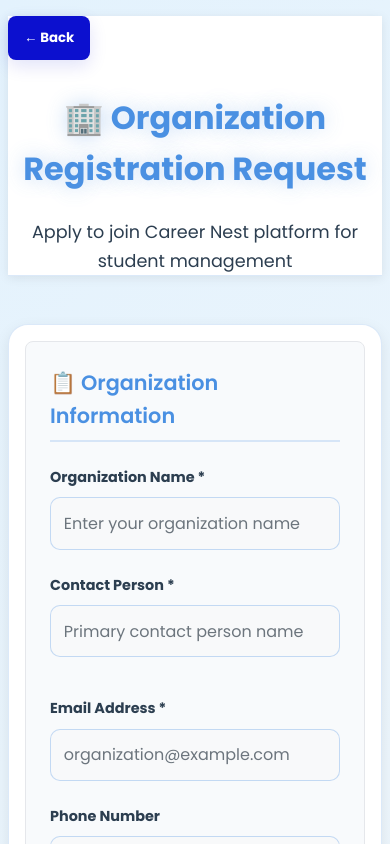
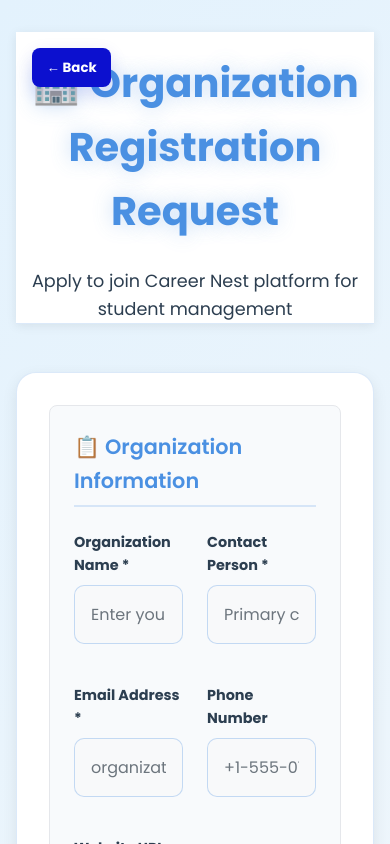
Before and after one commit to NaiduBugata/Career-Nest, a React (Vite) app in the folder frontend/: page /#/organization-register in a window 390 px wide. Shown: the top 844 px of the page. Built offline with nearby package versions, Linux system fonts and the light colour scheme.

Commit message:
Layout: move registration back button to top-left and reserve header spacing; fix mobile media query

```diff
--- a/frontend/src/styles/organization_registration.css
+++ b/frontend/src/styles/organization_registration.css
@@ -17,6 +17,8 @@
   text-align: center;
   margin-bottom: 3rem;
   position: relative;
+  /* add top padding so the back button doesn't overlap the header content */
+  padding-top: 1.2rem;
 }
 
 .back-button {
@@ -309,29 +311,29 @@
   transition: all 0.3s ease;
 }
 
-.back-btn:hover {
+.back-button {
+  position: absolute;
+  left: 1rem;
+  top: 16px; /* position near the top to avoid overlapping centered header content */
+  transform: none;
+  /* Match success back button: solid primary background */
+  background: #0c10cf;
+  border: none;
+  color: white;
+  padding: 0.6rem 0.9rem;
+  border-radius: 8px;
+  cursor: pointer;
+  transition: all 0.18s ease;
+  font-weight: 700;
+  box-shadow: 0 6px 18px rgba(12,16,207,0.12);
+  z-index: 20;
+}
+
+.back-button:hover {
   background: #0a0eb5;
   transform: translateY(-2px);
-  box-shadow: 0 5px 15px rgba(12, 16, 207, 0.4);
-}
-
-.success-note {
-  color: #ffc107;
-  font-style: italic;
-  margin: 0;
-  font-size: 0.9rem;
-}
-
-/* Responsive Design */
+  box-shadow: 0 10px 24px rgba(12,16,207,0.18);
 @media (max-width: 768px) {
-  .org-registration {
-    padding: 1rem 0.5rem;
-  }
-
-  .registration-header h1 {
-    font-size: 2rem;
-  }
-
   .back-button {
     position: static;
     transform: none;
```
